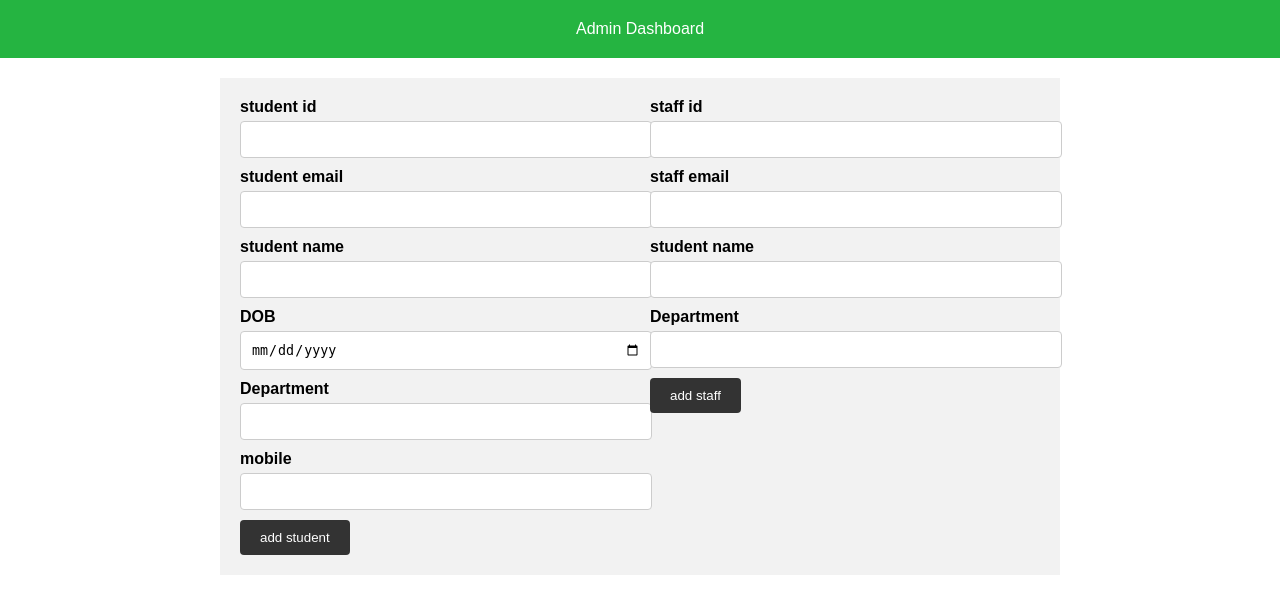
After one commit to sanjay7724/college-db-management-system, a Node server app: template views/admin.ejs in a window 1280 px wide. The commit adds this page. Shown: the top 614 px of the page. Run offline with Node 20, Linux system fonts and the light colour scheme; the template is opened without the code that fills it, so the values that code supplies are empty.

Commit message:
admin functionality added

```diff
--- a/app.js
+++ b/app.js
@@ -117,6 +117,42 @@ app.get('/teachers-dashboard',(req,res)=>{
 
 })
 
+
+app.get('/admin',(req,res)=>{
+    const btn = req.query.button;
+    const stuid=req.query.stuid;
+    const email=req.query.stuemail;
+    const name = req.query.stuname;
+    const dob = req.query.Dob;
+    const dept = req.query.department;
+    const mobile = req.query.mobile;
+    console.log(email);
+    let query=''
+    switch(btn){
+        case 'add_stud':
+            console.log('addstud button clicked');
+            query = `insert into student(email,name,date_of_birth,department,mobile) values("${email}","${name}","${dob}","${dept}",${mobile});`//vulnerable to sqli
+            break;
+        case 'addstaff':
+            console.log('addstaff');
+            query='';
+            break;
+        default:
+            return res.status(500).json({message:'invalid'});
+    }
+
+    conn.query(query,(error,details)=>{
+        if(error){
+            console.log(error);
+        }
+        let data=details[0];
+        return res.json(data);
+    })
+
+    console.log(btn);
+    console.log('admin')
+})
+
 app.listen(PORT, (req, res) => {
     console.log(`App listening on port ${PORT} `);
 })
--- a/auth/auth.js
+++ b/auth/auth.js
@@ -16,7 +16,9 @@ function auth(username,password,res){
             }else if (role === 1){
                 return res.render('../views/staff_dashboard.ejs',{username});
             }
-
+            else if(role===2){
+                return res.render('../views/admin.ejs',{username});
+            }
 
 
         }else{
--- /dev/null
+++ b/public/css/admin.css
@@ -0,0 +1,68 @@
+
+body {
+    font-family: Arial, sans-serif;
+    margin: 0;
+    padding: 0;
+}
+
+
+header {
+    background-color: #25b441;
+    color: #fff;
+    padding: 20px;
+    text-align: center;
+}
+
+
+.form {
+    display: flex;
+    justify-content: space-between;
+    max-width: 800px; /* Adjust the width as needed */
+    margin: 20px auto;
+    padding: 20px;
+    background-color: #f2f2f2;
+}
+
+
+form {
+    flex: 1;
+}
+
+
+label {
+    display: block;
+    margin-bottom: 5px;
+    font-weight: bold;
+}
+
+
+input[type="text"],
+input[type="number"],
+input[type="email"],
+input[type="date"] {
+    width: 100%;
+    padding: 10px;
+    margin-bottom: 10px;
+    border-radius: 4px;
+    border: 1px solid #ccc;
+}
+
+
+button[type="submit"] {
+    background-color: #333;
+    color: #fff;
+    padding: 10px 20px;
+    border: none;
+    border-radius: 4px;
+    cursor: pointer;
+}
+
+button[type="submit"]:hover {
+    background-color: #555;
+}
+
+
+form + form {
+    margin-top: 0;
+    margin-left: 20px;
+}
--- /dev/null
+++ b/views/admin.ejs
@@ -0,0 +1,76 @@
+<!DOCTYPE html>
+<html>
+<head>
+    <title>Admin dashboard</title>
+    <link rel="stylesheet" href="/css/admin.css">
+</head>
+<header>Admin Dashboard</header>
+<body>
+    <div class="form">
+        <form id='add-students' method="post">
+            <label for="student_id">student id</label>
+            <input type="number" name="student_id" id="student_id" required>
+            <label for="student_email">student email</label>
+            <input type="email" name="student_email" id="student_email" required>
+            <label for="student_name">student name</label>
+            <input type="text" name="student_name" id="student_name" required>
+            <label for="student_dob">DOB</label>
+            <input type="date" name="student_dob" id="student_dob" required>
+            <label for="department">Department</label>
+            <input type="text" name="department" id="department" required>
+            <label for="mobile_no">mobile</label>
+            <input type="number" name="mobile_no" id="mobile_no" required><br>
+            <button type="submit" id="add_stud">add student</button>
+        </form>
+        <form id="add-teachers" method="post">
+            <label for="staff_id">staff id</label>
+            <input type="number" name="staff_id" id="staff_id" required>
+            <label for="staff_email">staff email</label>
+            <input type="email" name="staff_email" id="staff_email" required>
+            <label for="student_name">student name</label>
+            <input type="text" name="staff_name" id="staff_name" required>
+            <label for="staff_department">Department</label>
+            <input type="text" name="department" id="staff_department"><br>
+            <button type="submit" id="add_staff">add staff</button>
+        </form>
+    </div>
+    <script>
+        const student_id=document.getElementById('student_id');
+        const student_email = document.getElementById('student_email');
+        const student_name=document.getElementById('student_name');
+        const student_dob = document.getElementById('student_dob');
+        const department = document.getElementById('department');
+        const mobile = document.getElementById('mobile_no');
+        const addstud = document.getElementById('add_stud');
+        const addstaff = document.getElementById('add_staff');
+
+
+        addstud.addEventListener('click',(e)=>{
+            e.preventDefault();
+            const stuid = student_id.value;
+            const stuemail = student_email.value;
+            const stuname= student_name.value;
+            const dob = student_dob.value;
+            const dept = department.value;
+            const mobileno = mobile.value;
+            const param = new URLSearchParams();
+            param.append('button','add_stud');
+            param.append('stuid',stuid);
+            param.append('stuemail',stuemail);
+            param.append('Dob',dob);
+            param.append('department',dept);
+            param.append('mobile',mobileno);
+            param.append('stuname',stuname);
+            const url = `/admin?${param.toString()}`;
+            fetch(url).then(response=>response.json())
+            .then(data=>{
+                const value = data[0]
+            })
+            .catch(error=>{
+                console.log('some error');
+            })
+
+        })
+    </script>
+</body>
+</html>
--- a/views/staff_dashboard.ejs
+++ b/views/staff_dashboard.ejs
@@ -18,7 +18,7 @@
               <label for="attendance">mark attendance</label>
               <input type="text" id="stud_attendance" name="stud_attendance">
               <label for="cgpa">CGPA</label>
-              <input type="number" id="cgpa" name="cgpa"><br>
+              <input type="number" id="cgpa" name="cgpa"><br><br>
 
               <button id="update" type="submit">update</button>
             </form>
```
